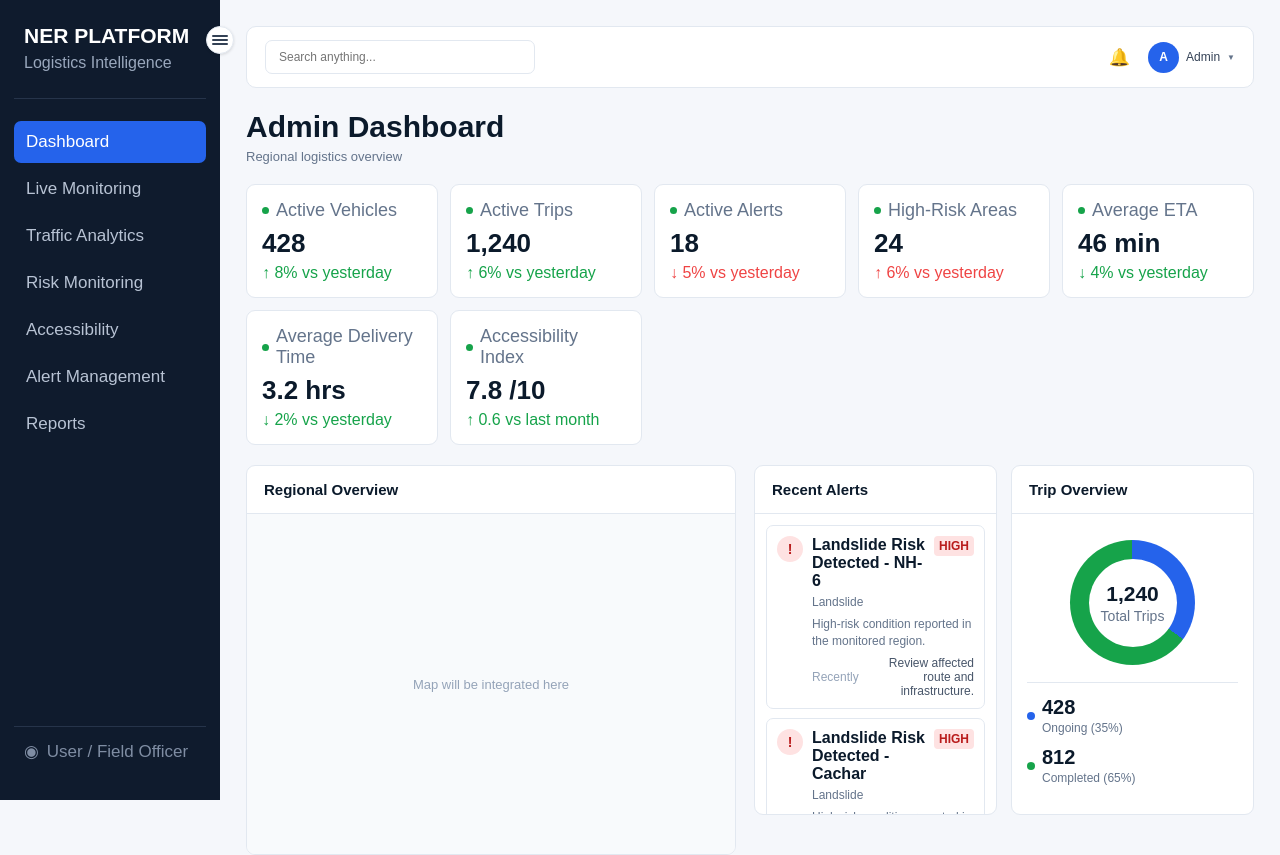
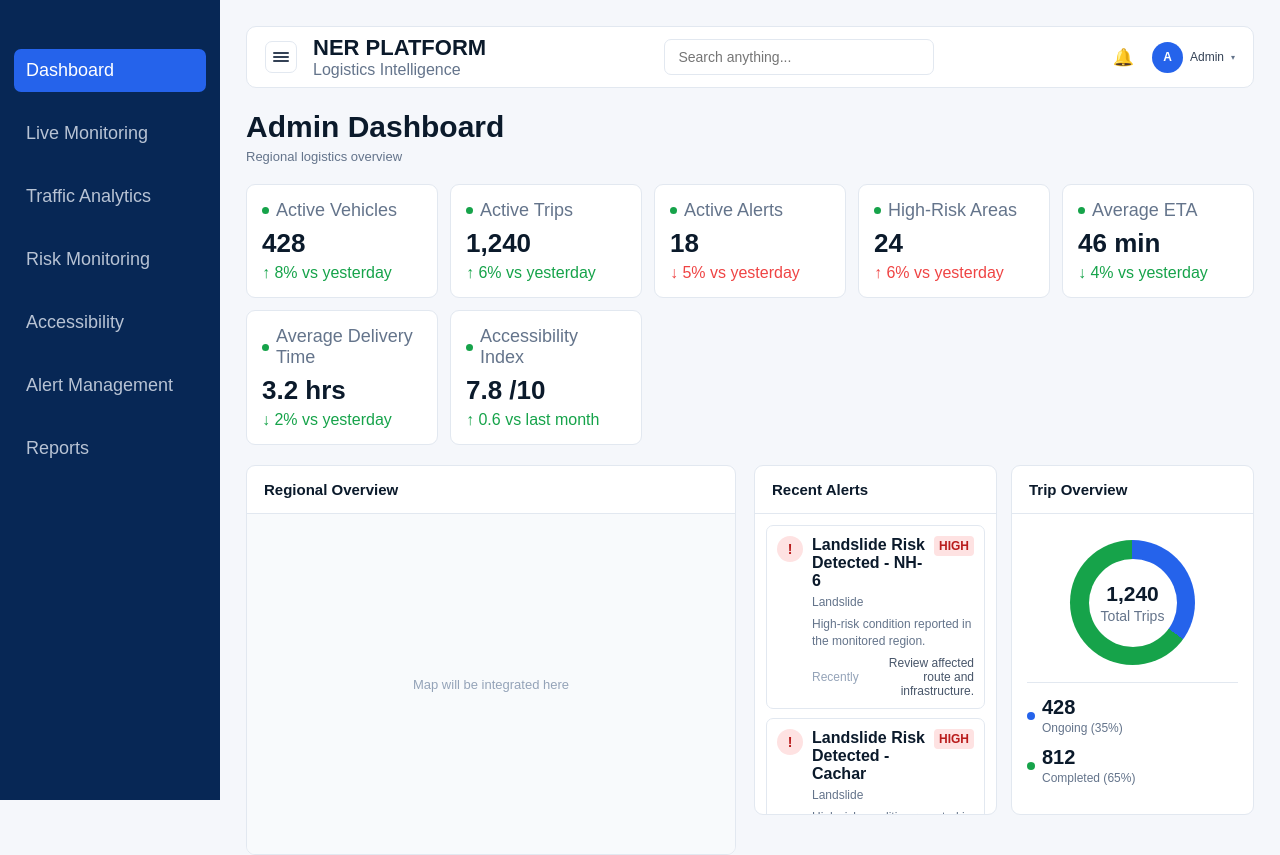
Before and after one commit to Ayushgupta7398/ner-logistics-web, a React (Vite) app: page /admin in a window 1280 px wide. Shown: the top 855 px of the page. Built offline with nearby package versions, Linux system fonts and the light colour scheme.

Commit message:
Fix common css issu

```diff
--- a/src/components/admin/AdminHeader.jsx
+++ b/src/components/admin/AdminHeader.jsx
@@ -1,32 +1,33 @@
-function AdminHeader() {
+function AdminHeader({ onToggleSidebar }) {
   return (
     <header className="admin-header">
 
+      <div className="header-brand">
+        <button className="sidebar-toggle-inline" onClick={onToggleSidebar} title="Toggle sidebar">
+          <svg width="16" height="16" viewBox="0 0 16 16" fill="none">
+            <rect y="3" width="16" height="2" rx="1" fill="currentColor" />
+            <rect y="7" width="16" height="2" rx="1" fill="currentColor" />
+            <rect y="11" width="16" height="2" rx="1" fill="currentColor" />
+          </svg>
+        </button>
+
+        <div className="header-logo">
+          <h2>NER PLATFORM</h2>
+          <span>Logistics Intelligence</span>
+        </div>
+      </div>
+
       <div className="header-search">
-        <input
-          type="text"
-          placeholder="Search anything..."
-        />
+        <input type="text" placeholder="Search anything..." />
       </div>
 
       <div className="header-actions">
-
-        <button className="notification-button">
-          🔔
-        </button>
-
+        <button className="notification-button">🔔</button>
         <div className="admin-profile">
-          <div className="profile-avatar">
-            A
-          </div>
-
+          <div className="profile-avatar">A</div>
           <span>Admin</span>
-
-          <span className="profile-arrow">
-            ▼
-          </span>
+          <span className="profile-arrow">▾</span>
         </div>
-
       </div>
 
     </header>
--- a/src/components/admin/AdminSidebar.jsx
+++ b/src/components/admin/AdminSidebar.jsx
@@ -14,11 +14,6 @@ function AdminSidebar({ collapsed }) {
   return (
     <aside className={`admin-sidebar ${collapsed ? "collapsed" : ""}`}>
 
-      <div className="sidebar-logo">
-        <h2>NER PLATFORM</h2>
-        <span>Logistics Intelligence</span>
-      </div>
-
       <nav className="sidebar-nav">
         {navItems.map((item) => (
           <NavLink key={item.to} to={item.to} end={item.end}>
@@ -27,10 +22,7 @@ function AdminSidebar({ collapsed }) {
         ))}
       </nav>
 
-      <div className="sidebar-footer">
-        <span>◉</span>
-        <span>User / Field Officer</span>
-      </div>
+
 
     </aside>
   );
--- a/src/index.css
+++ b/src/index.css
@@ -44,7 +44,7 @@ select {
   padding: 24px 14px;
 
   /* sidebar color  */
-  background-color: #0f1b2d;
+  background-color: #072755;
   color: #ffffff;
 
   transition: transform 0.25s ease;
@@ -54,36 +54,68 @@ select {
   transform: translateX(-100%);
 }
 
-.sidebar-logo {
-  padding: 0 10px 26px;
-
-  border-bottom: 1px solid #26344a;
-}
-
-.sidebar-logo h2 {
-  margin-bottom: 6px;
-
-  font-size: 21px;
-  font-weight: 600;
-}
-
-.sidebar-logo span {
-  color: #9aa8bd;
-
-  font-size: 16px;
-}
-
-
-/* =========================================================
-   SIDEBAR NAVIGATION
-========================================================= */
-
 .sidebar-nav {
   display: flex;
   flex-direction: column;
   gap: 5px;
-
   margin-top: 22px;
+  margin-top: 40x;
+}
+
+/* =========================================================
+   HEADER BRAND (logo + sidebar toggle)
+========================================================= */
+
+.header-brand {
+  display: flex;
+  align-items: center;
+  gap: 16px;
+}
+
+.sidebar-toggle-inline {
+  display: flex;
+  align-items: center;
+  justify-content: center;
+
+  width: 32px;
+  height: 32px;
+
+  border: 1px solid #e2e8f0;
+  border-radius: 7px;
+  background-color: #ffffff;
+
+  color: #334155;
+  cursor: pointer;
+}
+
+.sidebar-toggle-inline:hover {
+  border-color: #2563eb;
+  color: #2563eb;
+}
+
+.header-logo h2 {
+  color: #0b1a2b;
+  font-size: 22px;
+  font-weight: 700;
+  line-height: 1.2;
+}
+
+.header-logo span {
+  color: #64748b;
+  font-size: 16px;
+}
+
+
+/* =========================================================
+   SIDEBAR NAVIGATION
+========================================================= */
+
+.sidebar-nav {
+  display: flex;
+  flex-direction: column;
+  gap: 20px;
+
+  margin-top: 25px;
 }
 
 .sidebar-nav a {
@@ -96,7 +128,7 @@ select {
 
   color: #b8c3d4;
 
-  font-size: 17px;
+  font-size: 18px;
 
   transition: 0.2s ease;
 }
@@ -121,6 +153,8 @@ select {
   align-items: center;
   gap: 8px;
 
+
+
   margin-top: auto;
   padding: 14px 10px;
 
@@ -128,7 +162,7 @@ select {
 
   color: #7f8da3;
 
-  font-size: 17px;
+  font-size: 18px;
 }
 
 
@@ -226,7 +260,7 @@ select {
 
   color: #334155;
 
-  font-size: 12px;
+  font-size: 14px;
 }
 
 .header-search input:focus {
--- a/src/layouts/AdminLayout.jsx
+++ b/src/layouts/AdminLayout.jsx
@@ -11,21 +11,8 @@ function AdminLayout() {
 
       <AdminSidebar collapsed={collapsed} />
 
-      <button
-        className={`sidebar-edge-toggle ${collapsed ? "collapsed" : ""}`}
-        onClick={() => setCollapsed(!collapsed)}
-        title={collapsed ? "Expand sidebar" : "Collapse sidebar"}
-      >
-        <svg width="16" height="16" viewBox="0 0 16 16" fill="none">
-          <rect y="3" width="16" height="2" rx="1" fill="currentColor" />
-          <rect y="7" width="16" height="2" rx="1" fill="currentColor" />
-          <rect y="11" width="16" height="2" rx="1" fill="currentColor" />
-
-        </svg>
-      </button>
-
       <main className={`admin-main ${collapsed ? "sidebar-collapsed" : ""}`}>
-        <AdminHeader />
+        <AdminHeader onToggleSidebar={() => setCollapsed(!collapsed)} />
         <Outlet />
       </main>
 
```
